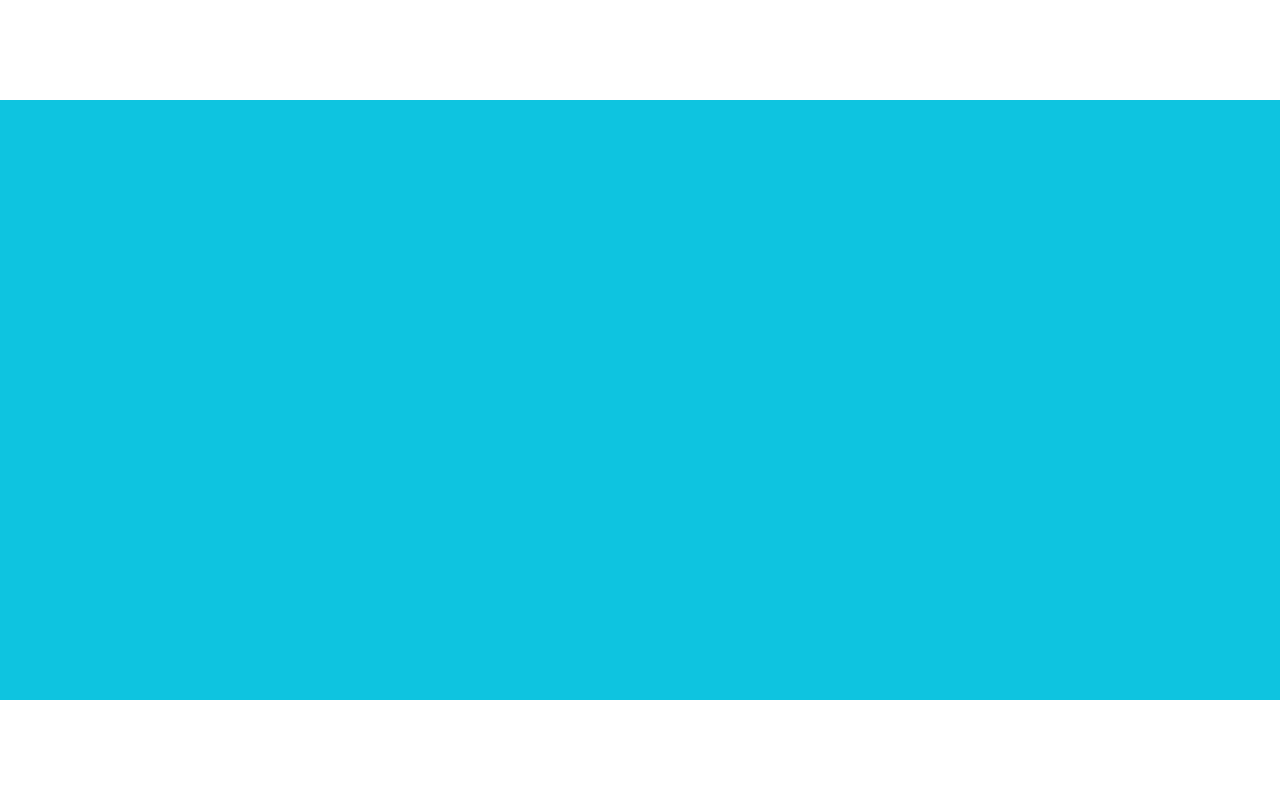
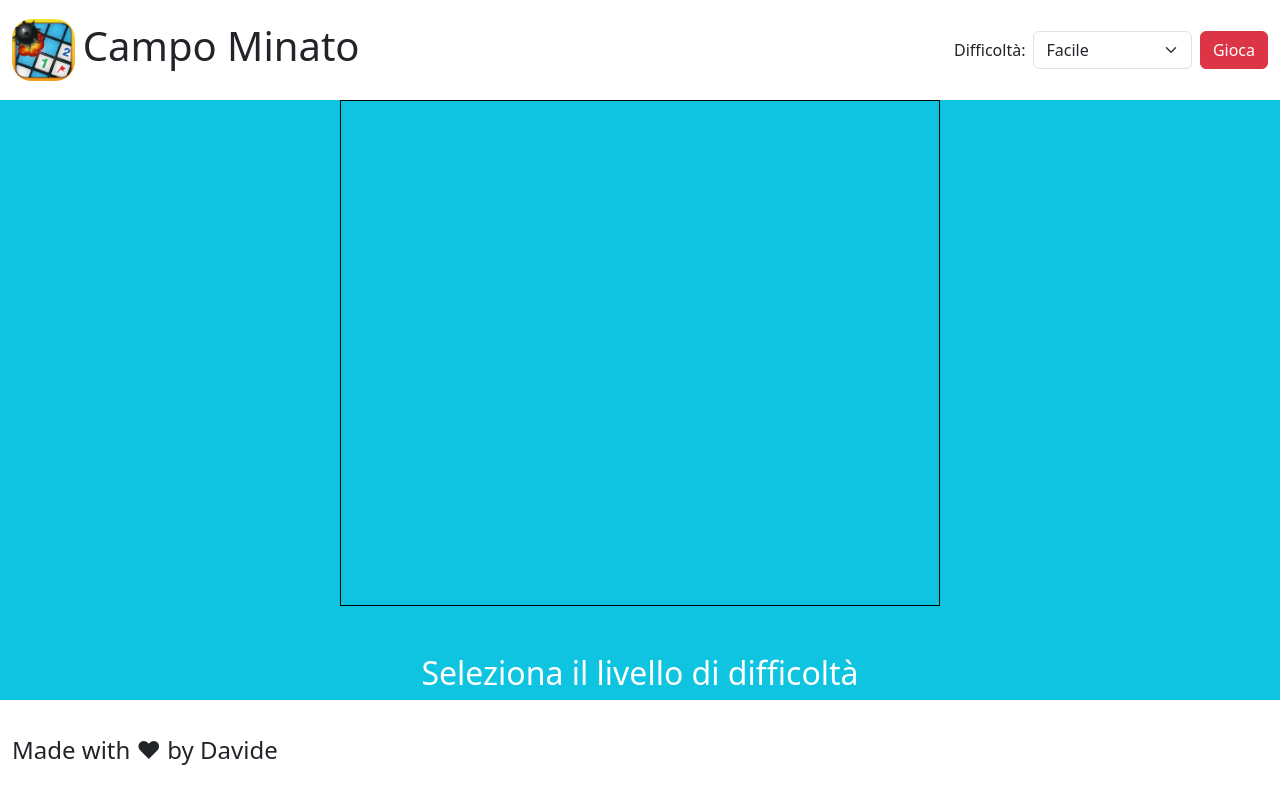
Before and after one commit to davidecaputo/js-campominato-grid, a plain HTML site: page index.html in a window 1280 px wide. Drawn offline with nearby package versions, Linux system fonts and the light colour scheme.

Commit message:
Add elements

```diff
--- a/css/style.css
+++ b/css/style.css
@@ -13,3 +13,15 @@ main{
     height: calc(100% - 200px);
     background-color: rgb(14, 196, 224);
 }
+
+header img{
+    width: 10%;
+    height: 90%;
+    border-radius: 20px;
+}
+
+.grill{
+    width: 600px;
+    height: 600px;
+    border: 1px solid black;
+}
--- a/index.html
+++ b/index.html
@@ -10,9 +10,32 @@
 </head>
 <body>
     <div id="wrapper">
-        <header></header>
-        <main></main>
-        <footer></footer>
+        <header>
+            <div class="container-fluid d-flex justify-content-between align-items-center h-100">
+                <div class="d-flex align-items-center w-50 gap-2">
+                    <img src="./img/campo_minato_gioco_1989.png" alt="logo">
+                    <h1>Campo Minato</h1>
+                </div>
+                <form class="d-flex align-items-center gap-2 w-25">
+                    <label>Difficoltà:</label>
+                    <select name="livello" id="livello" class="form-select" aria-label="Default select example">
+                        <option value="easy" selected>Facile</option>
+                        <option value="medium">Media</option>
+                        <option value="hard">Difficile</option>
+                    </select>
+                    <button class="btn btn-danger">Gioca</button>
+                </form>
+            </div>
+        </header>
+        <main class="d-flex flex-column justify-content-center align-items-center gap-5">
+            <div class="grill">
+
+            </div>
+            <h2 class="text-white">Seleziona il livello di difficoltà  </h2>
+        </main>
+        <footer class="container-fluid d-flex align-items-center fs-4">
+            Made with &hearts; by Davide
+        </footer>
     </div>
 
     <script type="text/javascript" src="./js/script.js"></script>
```
Also changed, not shown: img/campo_minato_gioco_1989.png (added).
